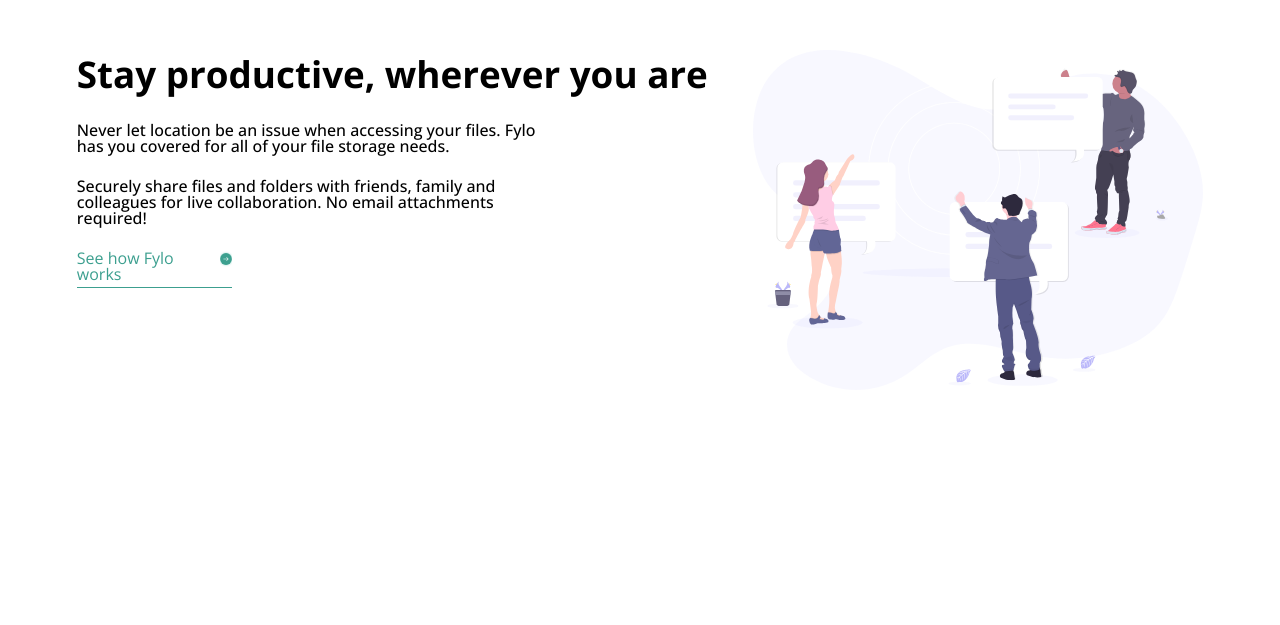
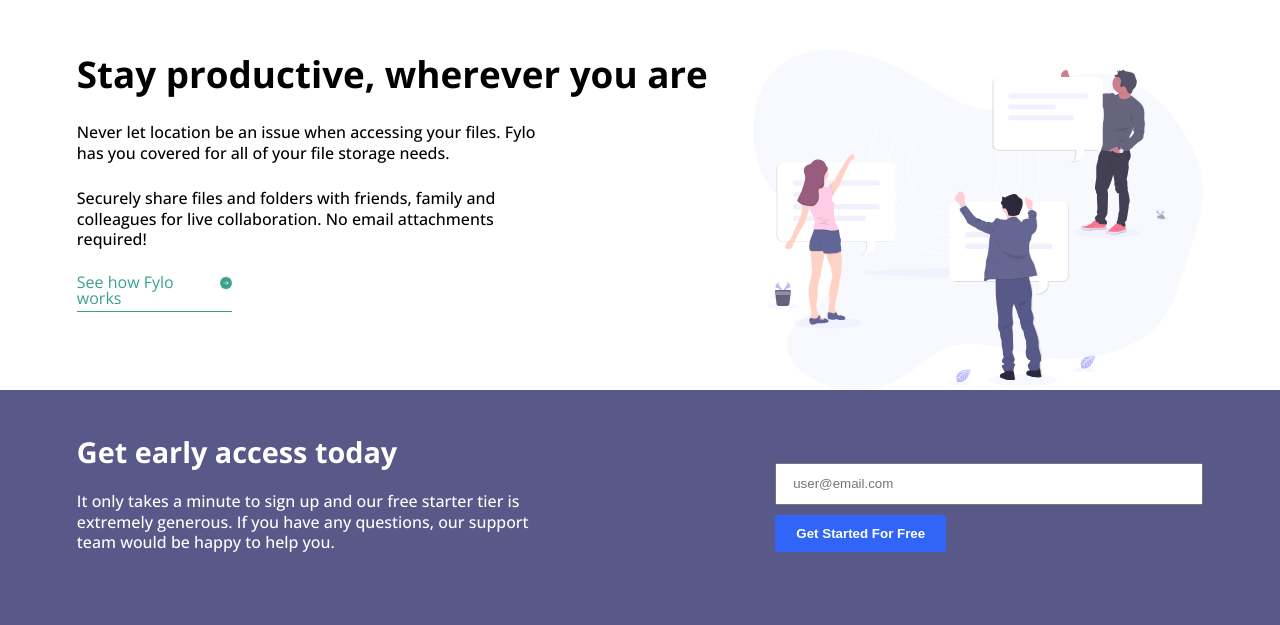
Before and after one commit to devfelipearaujo/FyloLandingPage, a plain HTML site: page index.html in a window 1280 px wide. Shown: the part 880-1505 px from the top of the page. Before the commit the page ends 1270 px from the top, so only its background shows below. Drawn offline with nearby package versions, Linux system fonts and the light colour scheme.

Commit message:
early acess section added

```diff
--- a/assets/css/main.css
+++ b/assets/css/main.css
@@ -3,9 +3,12 @@
 /* font-family: 'Open Sans', sans-serif; */
 /* font-family: 'Raleway', sans-serif; */
 
-body {
+main, header {
     width: 88%;
     margin: 0 auto;
+}
+
+body {
     font-family: 'Open Sans', sans-serif;
 }
 
@@ -17,6 +20,11 @@ h2 {
     font-size: 2.3rem;
     font-weight: bold;
     line-height: 3rem;
+}
+
+h3 {
+    font-size: 1.8rem;
+    font-weight: bold;
 }
 
 .header__box {
@@ -53,6 +61,9 @@ h2 {
     margin: 1rem 0;
     padding-right: 75px;
     font-weight: 500;
+}
+
+p {
     line-height: 1.3em;
 }
 
@@ -64,13 +75,13 @@ h2 {
     display: flex;
 }
 
-.main__input {
+.main__input, .footer__input {
     box-sizing: border-box;
     padding: 0.7rem 1rem;
     width: 48%;
 }
 
-.box1__btn {
+.box1__btn, .footer__btn {
     font-weight: bold;
     border: none;
     border-radius: 3px;
@@ -124,3 +135,41 @@ h2 {
 .box2__image {
     width: 40%;
 }
+
+.footer__box1 {
+    display: flex;
+    justify-content: space-between;
+    align-items: center;
+    padding: 3rem 6%;
+    background: hsl(238, 22%, 44%);
+}
+
+.early__acess__text {
+    width: 42%;
+    color: #ffffff;
+}
+
+.early__acess__text p {
+    margin: 1.5rem 0;
+    font-weight: 500
+}
+
+.input__box2 {
+    display: flex;
+    flex-direction: column;
+    width: 38%;
+}
+
+.footer__input {
+    width: 100%;
+}
+
+.footer__btn {
+    margin-left: 0;
+    margin-top: 10px;
+    width: 40%;
+}
+
+.footer__btn:hover {
+    background-color: hsl(224, 80%, 72%);
+}
--- a/index.html
+++ b/index.html
@@ -49,12 +49,18 @@
 			</div>
 		</section>
 	</main>
-	<!-- <footer>
-		<p class="attribution">
-		Challenge by <a href="https://www.frontendmentor.io?ref=challenge" target="_blank">Frontend Mentor</a>.
-		Coded by <a href="#">Your Name Here</a>.
-		</p>
-	</footer> -->
+	<footer>
+		<section class="footer__box1">
+			<div class="early__acess__text">
+				<h3>Get early access today</h3>
+				<p>It only takes a minute to sign up and our free starter tier is extremely generous.
+					If you have any questions, our support team would be happy to help you.</p>
+			</div>
+			<form class="input__box2">
+				<input class="footer__input" type="text" placeholder="user@email.com"><input class="footer__btn" type="submit" value="Get Started For Free">
+				</form>
+		</section>
+	</footer>
 </body>
 
 </html>
```
